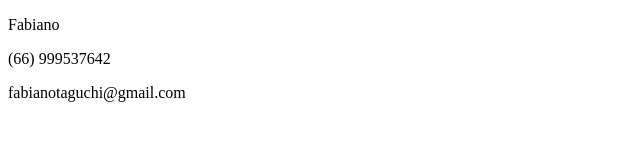
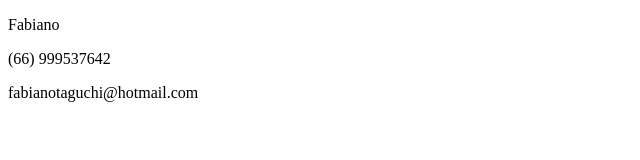
Before and after one commit to FabianoTaguchi/testeAula08, a plain HTML site: page index.html in a window 1280 px wide. Shown: the full height of the page, 0-640 px from the left. Drawn offline with Linux system fonts and the light colour scheme.

Commit message:
Atualização e-mail

```diff
--- a/index.html
+++ b/index.html
@@ -8,6 +8,6 @@
 <body>
     <p> Fabiano</p>
     <p> (66) 999537642 </p>
-    <p> fabianotaguchi@gmail.com </p>
+    <p> fabianotaguchi@hotmail.com </p>
 </body>
 </html>
```
